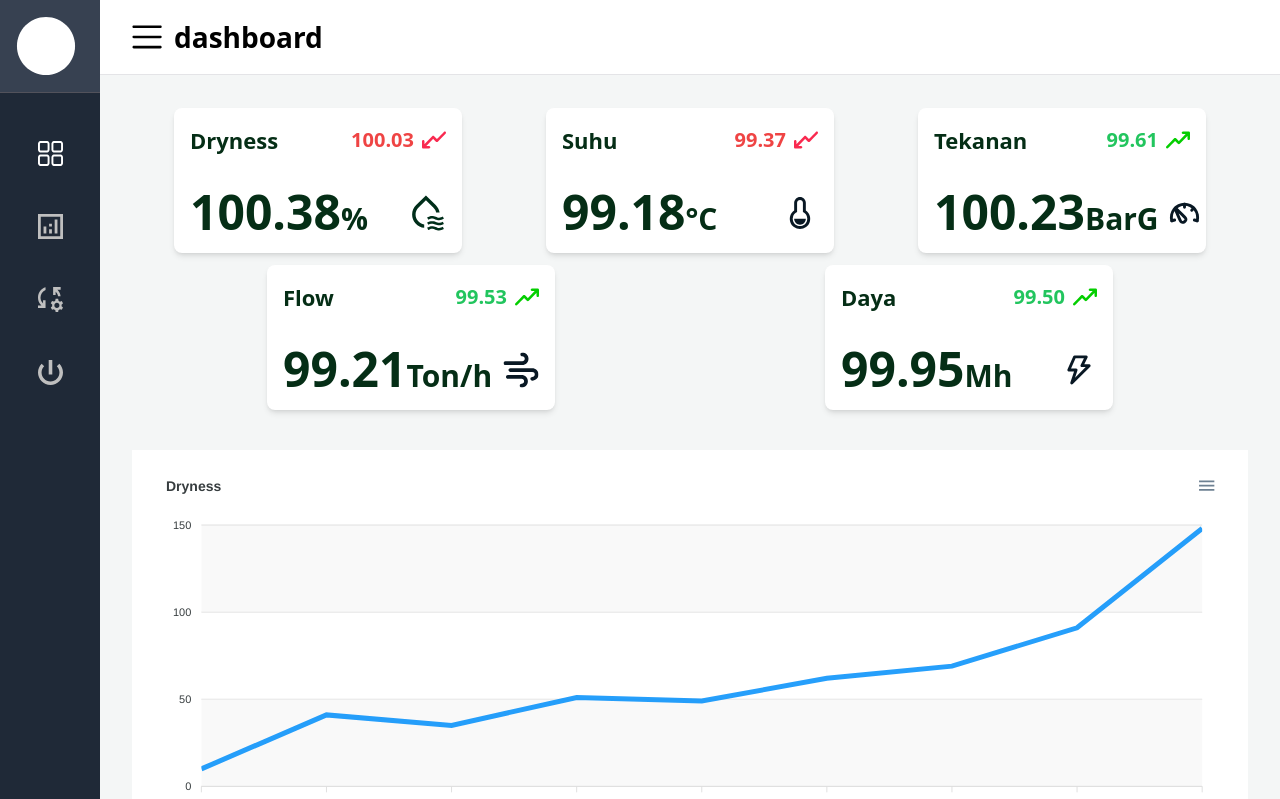
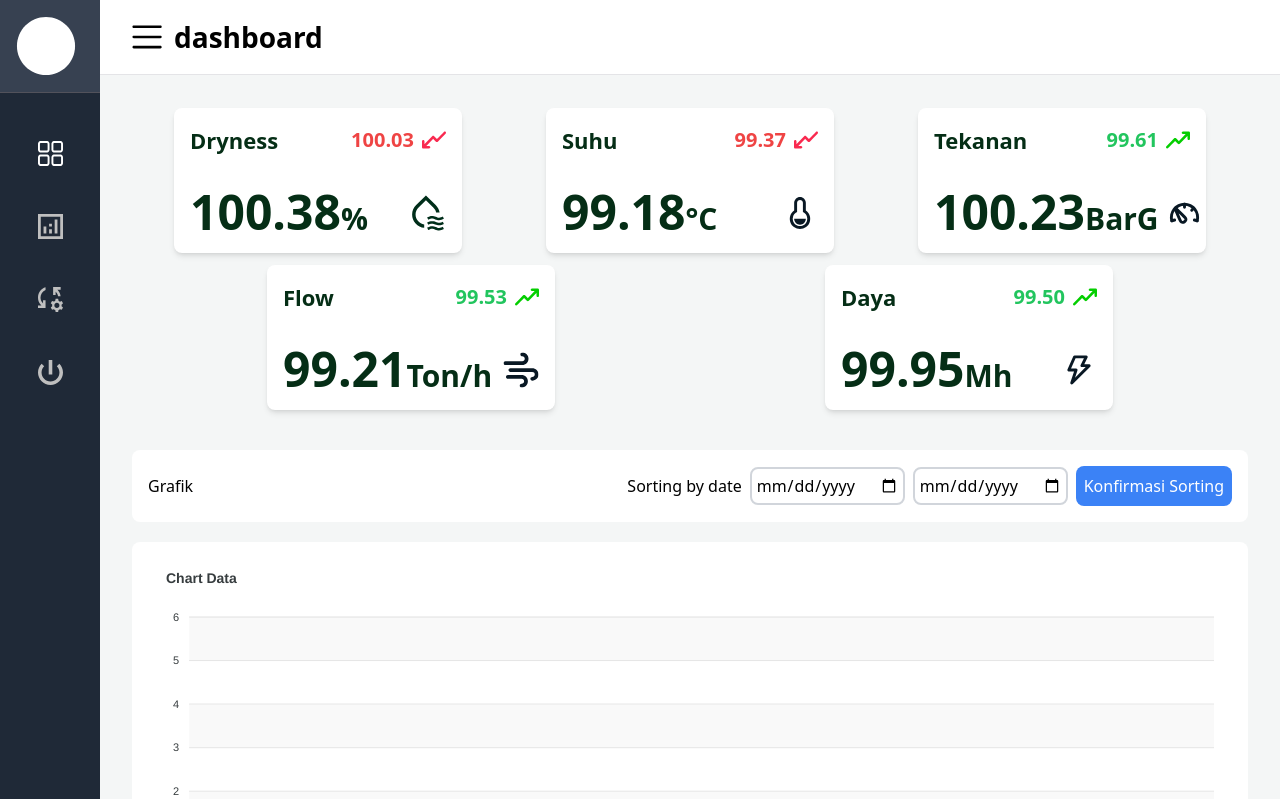
Before and after one commit to JorLojor/pertamini-unpad, a React (Vite) app in the folder FE/: page / in a window 1280 px wide. Shown: the top 799 px of the page. Built offline with nearby package versions, Linux system fonts and the light colour scheme.

Commit message:
line cart

```diff
--- a/FE/src/components/lineCart/lineCart.jsx
+++ b/FE/src/components/lineCart/lineCart.jsx
@@ -1,36 +1,16 @@
-import { useState } from "react";
 import ReactApexChart from "react-apexcharts";
+import PropTypes from "prop-types";
 
-import "../lineCart/lineCart.css";
-
-const LineChart = () => {
-     const line = {
-          shadow: {
-               enabled: true,
-               color: "#000",
-               top: 18,
-               left: 7,
-               blur: 10,
-               opacity: 1,
-          },
-     };
-
-     const [chartData] = useState({
-          series: [
-               {
-                    name: "Desktops",
-                    data: [10, 41, 35, 51, 49, 62, 69, 91, 148],
-               },
-          ],
-          options: {
+const LineChart = ({ chartData }) => {
+     const chartOptions = {
           chart: {
                height: 350,
-                    type: line,
+               type: "line",
                zoom: { enabled: false },
           },
           dataLabels: { enabled: false },
           stroke: { curve: "straight" },
-               title: { text: "Dryness", align: "left" },
+          title: { text: "Chart Data", align: "left" },
           grid: {
                row: {
                     colors: ["#f3f3f3", "transparent"],
@@ -38,34 +18,30 @@ const LineChart = () => {
                },
           },
           xaxis: {
-                    categories: [
-                         "Jan",
-                         "Feb",
-                         "Mar",
-                         "Apr",
-                         "May",
-                         "Jun",
-                         "Jul",
-                         "Aug",
-                         "Sep",
-                    ],
+               type: "category",
+               categories: chartData.map((data) => data.x),
           },
-          },
-     });
+     };
 
      return (
-          <div className="bg-white p-6">
-               <div>
+          <div className="bg-white p-6  rounded-lg">
                <ReactApexChart
-                         options={chartData.options}
-                         series={chartData.series}
+                    options={chartOptions}
+                    series={[
+                         {
+                              name: "Value",
+                              data: chartData.map((data) => data.y),
+                         },
+                    ]}
                     type="line"
                     height={350}
                />
           </div>
-               <div id="html-dist"></div>
-          </div>
      );
 };
 
+LineChart.propTypes = {
+     chartData: PropTypes.array,
+};
+
 export default LineChart;
--- a/FE/src/pages/Dashboard.jsx
+++ b/FE/src/pages/Dashboard.jsx
@@ -5,6 +5,36 @@ import LineChart from "../components/lineCart/lineCart";
 const Dashboard = () => {
      const [dataCard, setDataCard] = useState({});
      const [activeIdx, setActiveIdx] = useState(null);
+     const [chartData, setChartData] = useState([]);
+     const [loading, setLoading] = useState(false);
+     const [startDate, setStartDate] = useState("");
+     const [endDate, setEndDate] = useState("");
+     const [selectedType, setSelectedType] = useState("dryness");
+
+     const fetchChartData = async (type) => {
+          try {
+               setLoading(true);
+               const params = new URLSearchParams({
+                    startDate: startDate || "",
+                    endDate: endDate || "",
+               });
+               const response = await fetch(
+                    `https://backend-agustrisa.as1.pitunnel.net/api/dataGrafik/${type}?${params.toString()}`
+               );
+               const data = await response.json();
+
+               const formattedData = data.map((item) => ({
+                    x: new Date(item.timestamp).toLocaleDateString(),
+                    y: item.value,
+               }));
+
+               setChartData(formattedData);
+               setLoading(false);
+          } catch (error) {
+               console.error("Error fetching chart data:", error);
+               setLoading(false);
+          }
+     };
 
      const updateRandomData = () => {
           const drynessValue = generateRandomValue();
@@ -34,8 +64,14 @@ const Dashboard = () => {
           return value;
      };
 
-     const handleClick = (idx) => {
+     const handleClick = (idx, type) => {
           setActiveIdx((prevIdx) => (prevIdx === idx ? null : idx));
+          setSelectedType(type);
+          fetchChartData(type);
+     };
+
+     const handleConfirmSorting = () => {
+          fetchChartData(selectedType);
      };
 
      return (
@@ -47,7 +83,7 @@ const Dashboard = () => {
                          trendData={generateRandomValue()}
                          idx={0}
                          activeIdx={activeIdx}
-                         onClick={handleClick}
+                         onClick={() => handleClick(0, "dryness")}
                     />
                     <CardDashboard
                          titleCard="Suhu"
@@ -55,7 +91,7 @@ const Dashboard = () => {
                          trendData={generateRandomValue()}
                          idx={1}
                          activeIdx={activeIdx}
-                         onClick={handleClick}
+                         onClick={() => handleClick(1, "suhu")}
                     />
                     <CardDashboard
                          titleCard="Tekanan"
@@ -63,7 +99,7 @@ const Dashboard = () => {
                          trendData={generateRandomValue()}
                          idx={2}
                          activeIdx={activeIdx}
-                         onClick={handleClick}
+                         onClick={() => handleClick(2, "tekanan")}
                     />
                     <CardDashboard
                          titleCard="Flow"
@@ -71,7 +107,7 @@ const Dashboard = () => {
                          trendData={generateRandomValue()}
                          idx={3}
                          activeIdx={activeIdx}
-                         onClick={handleClick}
+                         onClick={() => handleClick(3, "flow")}
                     />
                     <CardDashboard
                          titleCard="Daya"
@@ -79,11 +115,42 @@ const Dashboard = () => {
                          trendData={generateRandomValue()}
                          idx={4}
                          activeIdx={activeIdx}
-                         onClick={handleClick}
+                         onClick={() => handleClick(4, "daya")}
                     />
                </div>
-               <div className="pt-10">
-                    <LineChart />
+               <div className="pt-10 flex-col">
+                    <div className="bg-white rounded-lg p-4 mb-5 flex items-center justify-between">
+                         <p>Grafik</p>
+                         <div className="flex items-center">
+                              <p>Sorting by date</p>
+                              <input
+                                   type="date"
+                                   className="border-2 border-gray-300 rounded-lg p-1 ml-2"
+                                   value={startDate}
+                                   onChange={(e) =>
+                                        setStartDate(e.target.value)
+                                   }
+                              />
+                              <input
+                                   type="date"
+                                   className="border-2 border-gray-300 rounded-lg p-1 ml-2"
+                                   value={endDate}
+                                   onChange={(e) => setEndDate(e.target.value)}
+                              />
+                              {/* tombol konfirmasi */}
+                              <button
+                                   className="bg-blue-500 text-white rounded-lg p-2 ml-2"
+                                   onClick={handleConfirmSorting}>
+                                   Konfirmasi Sorting
+                              </button>
+                         </div>
+                    </div>
+
+                    {loading ? (
+                         <p>Loading...</p>
+                    ) : (
+                         <LineChart chartData={chartData} />
+                    )}
                </div>
           </>
      );
```
Lines whose indentation alone changed are shown as unchanged.
